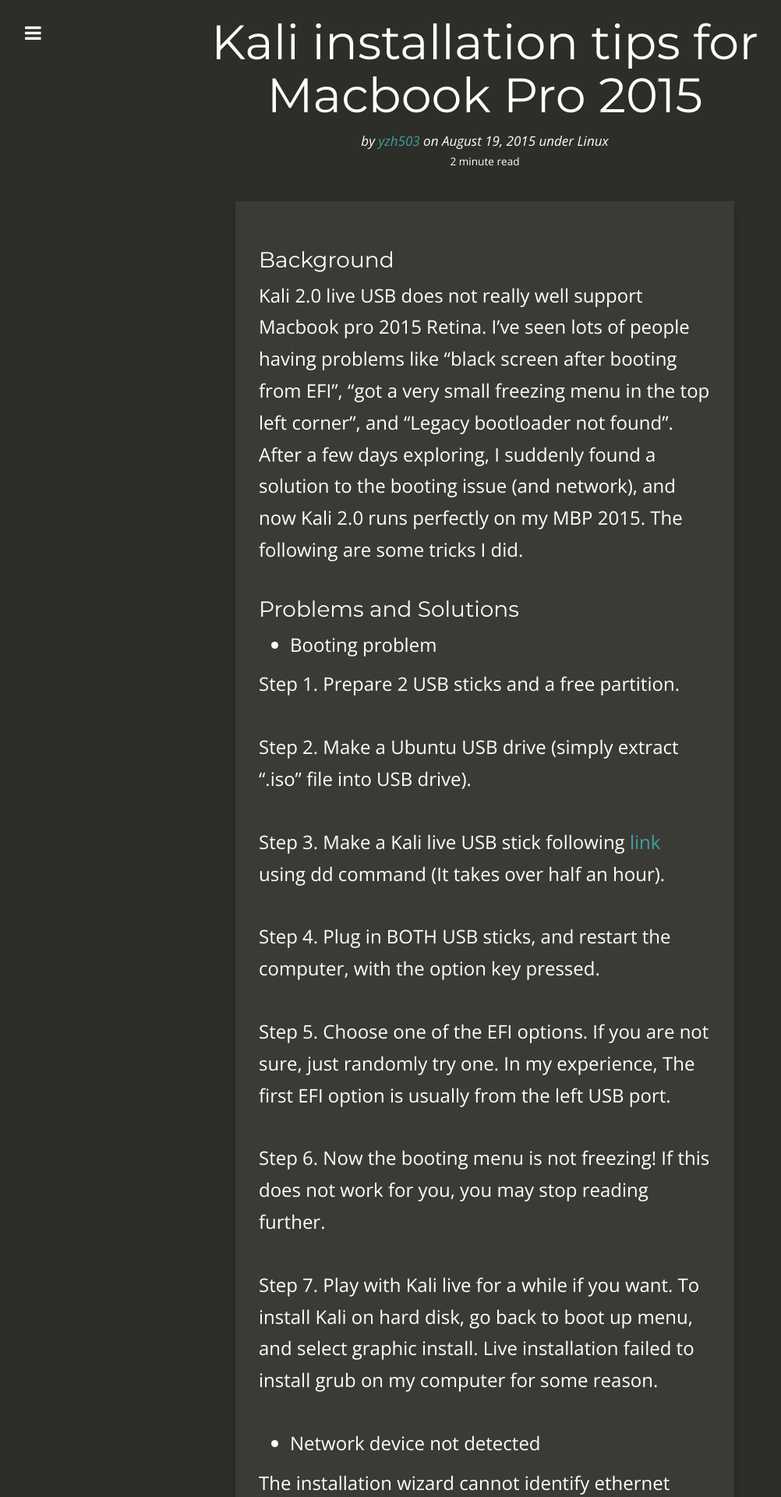
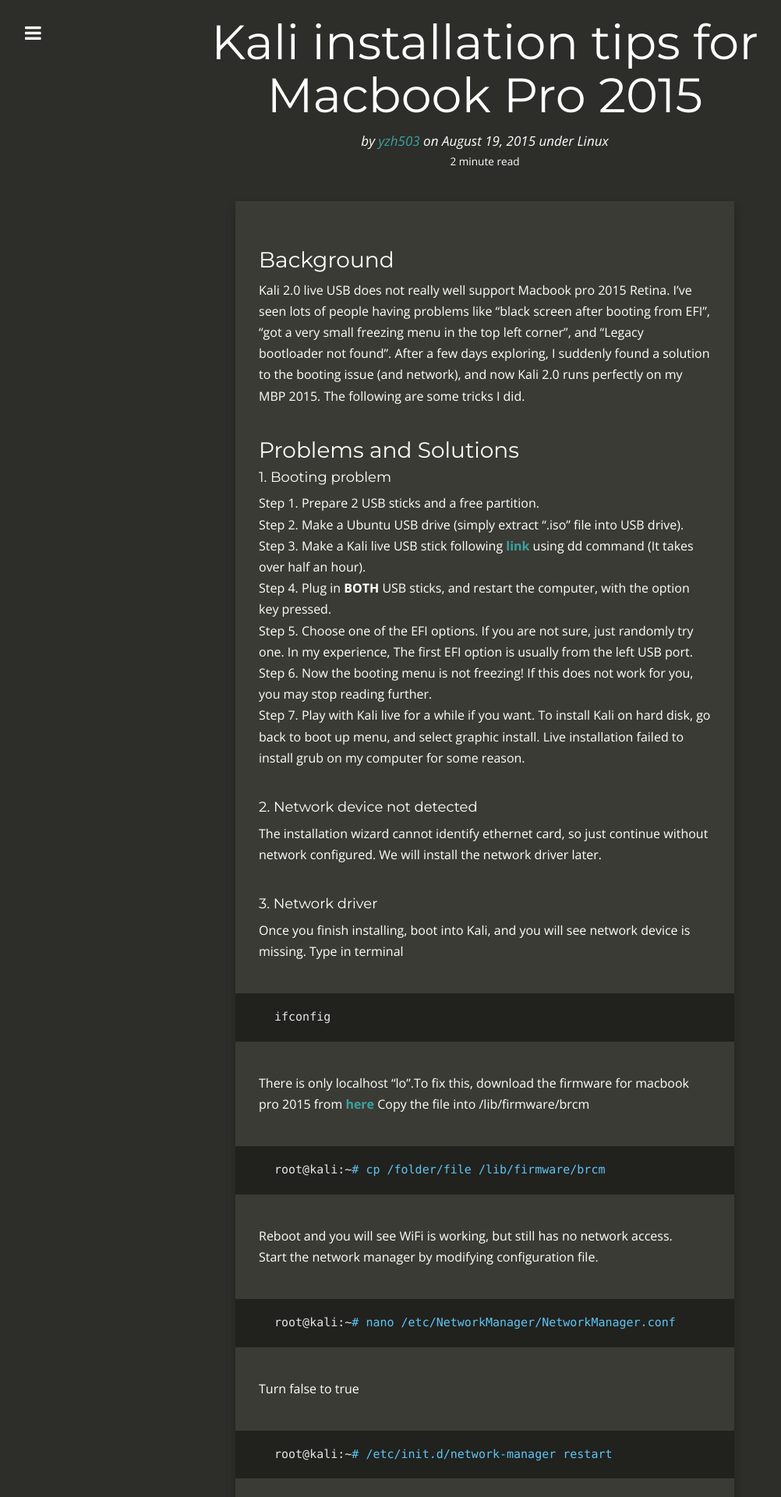
Before and after one commit to yzh503/yzh503.github.io, a Jekyll site: the page built from _posts/2015-08-19-Kali-installation-tips-for-MBP-2015.markdown, in a window 1280 px wide. Shown: the top 1920 px of the page at 78% size, without its empty margins (18-1020 px from the left). Built offline with Jekyll 4.4.1, drawn with Linux system fonts in a browser that asks for light colours; nearby versions of some CDN libraries; Markdown is read by kramdown in place of the engine named in the settings; comment, search, counter and statistics services are not loaded; some of the changed text lies outside the part shown.

Commit message:
font adjusting, some para fix

```diff
--- a/_config.yml
+++ b/_config.yml
@@ -4,7 +4,7 @@
 description: "Feel free to email me."
 baseurl: ""
 url: "http://yzh503.github.io"
-title_description: "Ramblings of computer science, software development, algorithms, web penetration test... maybe some other interesting stuff. It's a long way from scientific theory to engineered product."
+title_description: "Ramblings about computer science, software development, algorithms, web penetration test... maybe some other interesting stuff. It's a long way from scientific theory to engineered product."
 title_image: "https://en.gravatar.com/userimage/92928099/2795b51533a1beab5b4dfe39ae6b255b.jpg?size=200"
 disqus_account: yzh503githubio
 github_repository: https://github.com/yzh503
--- a/_posts/2015-08-18-About-my-github-pages.markdown
+++ b/_posts/2015-08-18-About-my-github-pages.markdown
@@ -1,7 +1,7 @@
 ---
 layout: post
 title: About my Github Pages
-date: 2015-08-18 22:02:35
+date: 2015-08-18
 summary: About how I started
 categories: somethingElse
 author: yzh503
--- a/_posts/2015-08-19-Kali-installation-tips-for-MBP-2015.markdown
+++ b/_posts/2015-08-19-Kali-installation-tips-for-MBP-2015.markdown
@@ -17,50 +17,36 @@
 ###Problems and Solutions
 
 
-1. Booting problem
+####1. Booting problem
 
 Step 1. Prepare 2 USB sticks and a free partition.
-
 Step 2. Make a Ubuntu USB drive (simply extract ".iso" file into USB drive).
-
-Step 3. Make a Kali live USB stick following [link](http://docs.kali.org/downloading/kal...ve-usb-install) using dd command (It takes over half an hour).
-
-Step 4. Plug in BOTH USB sticks, and restart the computer, with the option key pressed.
-
+Step 3. Make a Kali live USB stick following [**link**](http://docs.kali.org/downloading/kal...ve-usb-install) using dd command (It takes over half an hour).
+Step 4. Plug in **BOTH** USB sticks, and restart the computer, with the option key pressed.
 Step 5. Choose one of the EFI options. If you are not sure, just randomly try one. In my experience, The first EFI option is usually from the left USB port.
-
 Step 6. Now the booting menu is not freezing! If this does not work for you, you may stop reading further.
-
 Step 7. Play with Kali live for a while if you want. To install Kali on hard disk, go back to boot up menu, and select graphic install. Live installation failed to install grub on my computer for some reason.
 
 
-2. Network device not detected
+####2. Network device not detected
 
 The installation wizard cannot identify ethernet card, so just continue without network configured. We will install the network driver later.
 
 
-3. Network driver
+####3. Network driver
 
 Once you finish installing, boot into Kali, and you will see network device is missing. Type in terminal
 {% highlight Bash shell script %}
 ifconfig
 {% endhighlight %}
-There is only localhost "lo".
-
-
-To fix this, download the firmware for macbook pro 2015 from [here](https://git.kernel.org/cgit/linux/ke...43602-pcie.bin)
-
+There is only localhost "lo".To fix this, download the firmware for macbook pro 2015 from [**here**](https://git.kernel.org/cgit/linux/ke...43602-pcie.bin)
 Copy the file into /lib/firmware/brcm
 
 {% highlight Bash shell script %}
 root@kali:~# cp /folder/file /lib/firmware/brcm
 {% endhighlight %}
-
 Reboot and you will see WiFi is working, but still has no network access.
-
 Start the network manager by modifying configuration file.
-
-
 {% highlight Bash shell script %}
 root@kali:~# nano /etc/NetworkManager/NetworkManager.conf
 {% endhighlight %}
--- a/css/style.scss
+++ b/css/style.scss
@@ -44,7 +44,7 @@
 	font-weight: 300;
 	background-color: $dark;
 	color: $white;
-	font-size: 14px;
+	font-size: 16px;
 	height: 100%;
 	width: 100%
 }
@@ -542,8 +542,9 @@
 			padding-top: 10px;
 			padding-bottom: 10px;
 
+            /* This is content font*/
 			@media (min-width: $screen-sm-min) {
-				font-size: 24px;
+				font-size: 16px;
 				padding-left: 30px;
 				padding-right: 30px;
 				padding-top: 40px;
```
Also changed, not shown: other parts of _posts/2015-08-19-Kali-installation-tips-for-MBP-2015.markdown (+3 -5 lines), README.md.
